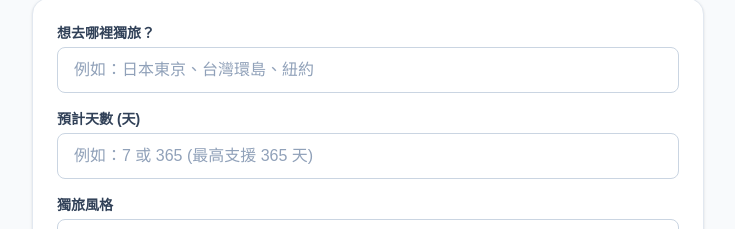
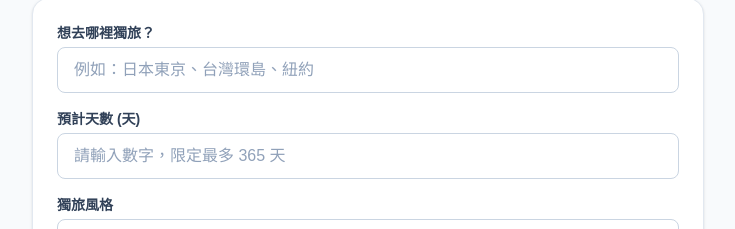
Before and after one commit to PerryChen-creator/allonetrip-ai, a Next.js app: page / in a window 1280 px wide. Shown: the part 150-379 px from the top of the page, without its empty margins (272-1007 px from the left). Built offline with nearby package versions, Linux system fonts and the light colour scheme.

Commit message:
update days field placeholder copy

```diff
--- a/app/page.tsx
+++ b/app/page.tsx
@@ -243,7 +243,7 @@ export default function Home() {
               <input type="text" value={destination} onChange={(e) => setDestination(e.target.value)} className="w-full px-4 py-2.5 bg-white border border-slate-300 rounded-lg text-slate-900 placeholder:text-slate-400 focus:outline-none focus:ring-2 focus:ring-black" placeholder="例如：日本東京、台灣環島、紐約" required />
             </div>
 
-            {/* 預計天數（支援 1 ~ 365 天） */}
+            {/* 預計天數 */}
             <div>
               <label className="block text-sm font-semibold text-slate-700 mb-1">預計天數 (天)</label>
               <input
@@ -258,7 +258,7 @@ export default function Home() {
                   }
                 }}
                 className="w-full px-4 py-2.5 bg-white border border-slate-300 rounded-lg text-slate-900 placeholder:text-slate-400 focus:outline-none focus:ring-2 focus:ring-black"
-                placeholder="例如：7 或 365 (最高支援 365 天)"
+                placeholder="請輸入數字，限定最多 365 天"
                 required
               />
             </div>
```
